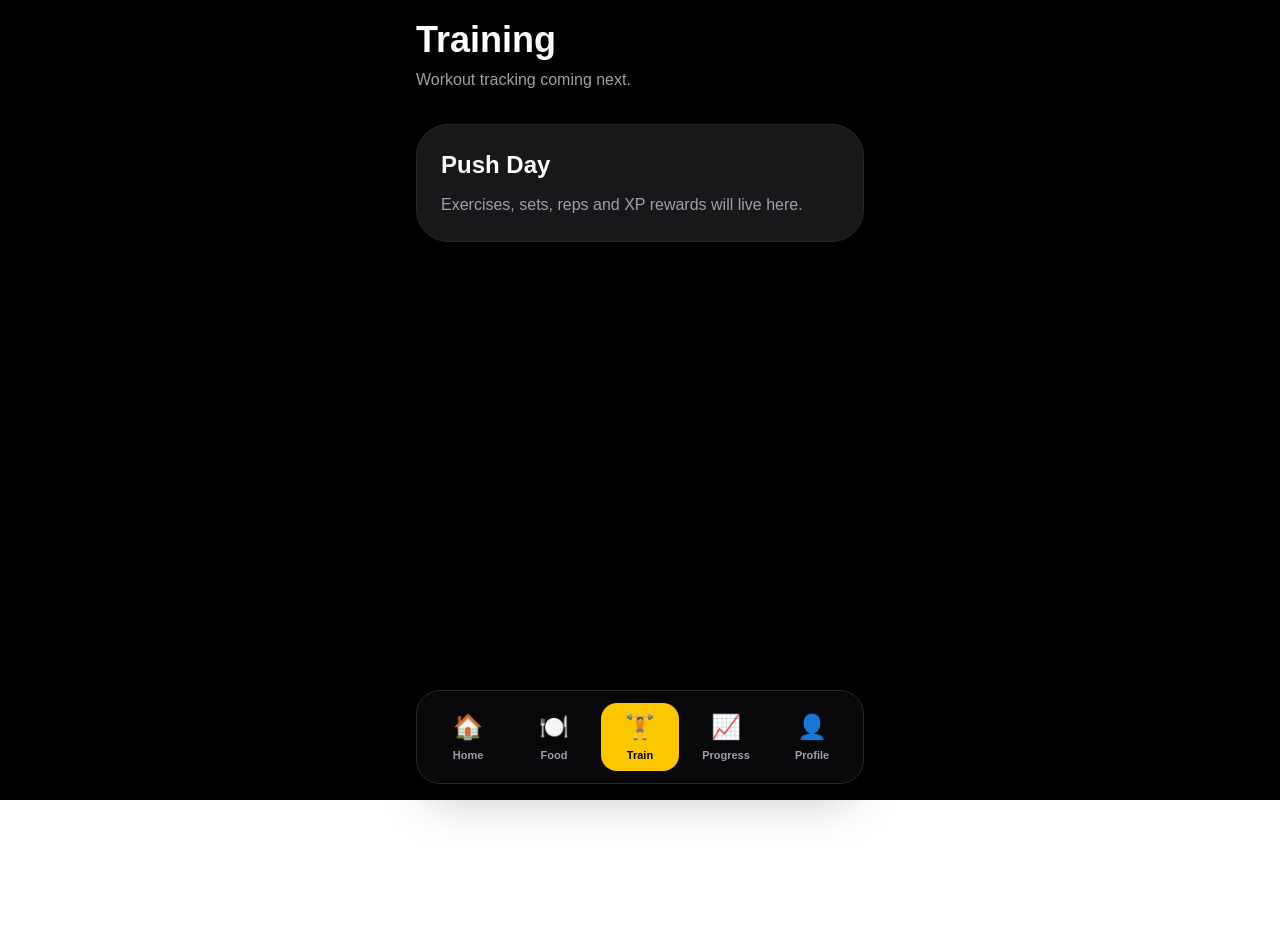
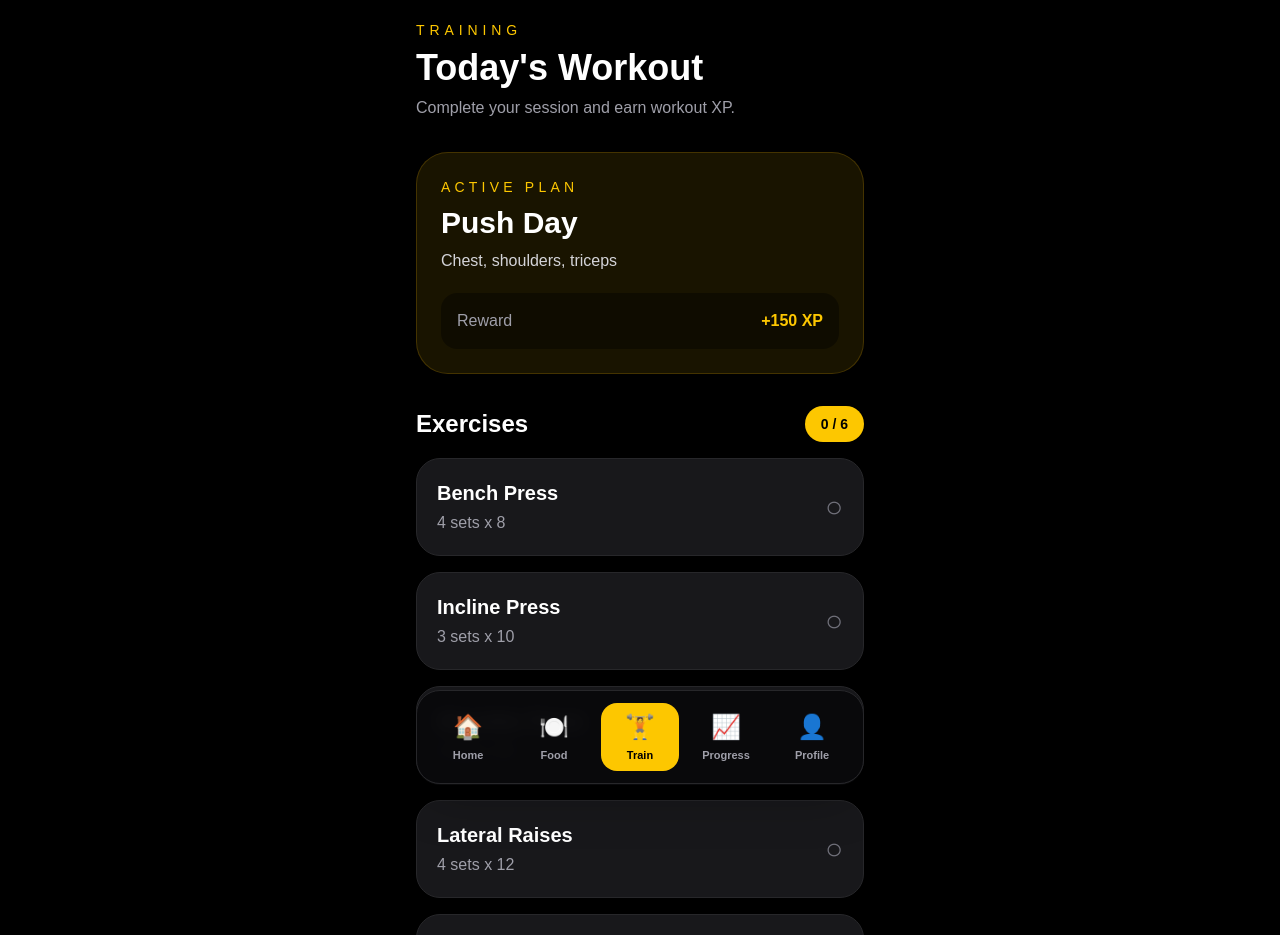
Before and after one commit to MarcRoscoe91/lion-coach, a Next.js app: page /training in a window 1280 px wide. Shown: the top 935 px of the page. Before the commit the page ends 800 px from the top, so only its background shows below. Built offline with nearby package versions, Linux system fonts and the light colour scheme.

Commit message:
Add interactive training page

```diff
--- a/app/training/page.tsx
+++ b/app/training/page.tsx
@@ -1,18 +1,152 @@
+"use client";
+
+import { useEffect, useState } from "react";
+
 import BottomNav from "@/components/navigation/BottomNav";
+import {
+  defaultWorkouts,
+  loadWorkouts,
+  saveWorkouts,
+  type Workout,
+} from "@/lib/workoutStore";
+import {
+  getDateKey,
+  loadDailyRecords,
+  saveDailyRecords,
+  updateDay,
+  type DailyRecords,
+} from "@/lib/dailyStore";
 
 export default function TrainingPage() {
+  const todayKey = getDateKey();
+
+  const [records, setRecords] = useState<DailyRecords>({});
+  const [workouts, setWorkouts] = useState<Workout[]>(defaultWorkouts);
+  const [selectedWorkoutId, setSelectedWorkoutId] = useState("push-day");
+  const [completedExercises, setCompletedExercises] = useState<string[]>([]);
+  const [loaded, setLoaded] = useState(false);
+
+  useEffect(() => {
+    setRecords(loadDailyRecords());
+    setWorkouts(loadWorkouts());
+    setLoaded(true);
+  }, []);
+
+  useEffect(() => {
+    if (!loaded) return;
+
+    saveDailyRecords(records);
+    saveWorkouts(workouts);
+  }, [records, workouts, loaded]);
+
+  const selectedWorkout =
+    workouts.find((workout) => workout.id === selectedWorkoutId) ??
+    workouts[0] ??
+    defaultWorkouts[0];
+
+  const allExercisesComplete =
+    selectedWorkout.exercises.length > 0 &&
+    completedExercises.length === selectedWorkout.exercises.length;
+
+  function toggleExercise(exerciseId: string) {
+    setCompletedExercises((current) =>
+      current.includes(exerciseId)
+        ? current.filter((id) => id !== exerciseId)
+        : [...current, exerciseId]
+    );
+  }
+
+  function completeWorkout() {
+    if (!allExercisesComplete) return;
+
+    setRecords((current) =>
+      updateDay(current, todayKey, {
+        workoutComplete: true,
+      })
+    );
+  }
+
   return (
     <main className="min-h-screen bg-black p-5 text-white">
       <div className="mx-auto max-w-md pb-32">
-        <h1 className="text-4xl font-black">Training</h1>
-        <p className="mt-2 text-zinc-400">Workout tracking coming next.</p>
+        <header>
+          <p className="text-sm uppercase tracking-[0.35em] text-yellow-400">
+            Training
+          </p>
 
-        <section className="mt-8 rounded-[2rem] border border-zinc-800 bg-zinc-900 p-6">
-          <h2 className="text-2xl font-bold">Push Day</h2>
-          <p className="mt-3 text-zinc-400">
-            Exercises, sets, reps and XP rewards will live here.
+          <h1 className="mt-2 text-4xl font-black">Today&apos;s Workout</h1>
+
+          <p className="mt-2 text-zinc-400">
+            Complete your session and earn workout XP.
           </p>
+        </header>
+
+        <section className="mt-8 rounded-[2rem] border border-yellow-500/20 bg-yellow-400/10 p-6">
+          <p className="text-sm uppercase tracking-[0.3em] text-yellow-400">
+            Active Plan
+          </p>
+
+          <h2 className="mt-2 text-3xl font-black">{selectedWorkout.name}</h2>
+
+          <p className="mt-2 text-zinc-300">{selectedWorkout.focus}</p>
+
+          <div className="mt-5 flex items-center justify-between rounded-2xl bg-black/40 p-4">
+            <span className="text-zinc-400">Reward</span>
+            <span className="font-bold text-yellow-400">
+              +{selectedWorkout.xpReward} XP
+            </span>
+          </div>
         </section>
+
+        <section className="mt-8">
+          <div className="mb-4 flex items-center justify-between">
+            <h2 className="text-2xl font-black">Exercises</h2>
+
+            <span className="rounded-full bg-yellow-400 px-4 py-2 text-sm font-bold text-black">
+              {completedExercises.length} / {selectedWorkout.exercises.length}
+            </span>
+          </div>
+
+          <div className="space-y-4">
+            {selectedWorkout.exercises.map((exercise) => {
+              const complete = completedExercises.includes(exercise.id);
+
+              return (
+                <button
+                  key={exercise.id}
+                  onClick={() => toggleExercise(exercise.id)}
+                  className="w-full rounded-3xl border border-zinc-800 bg-zinc-900 p-5 text-left active:scale-[0.98]"
+                >
+                  <div className="flex items-center justify-between">
+                    <div>
+                      <h3 className="text-xl font-bold">{exercise.name}</h3>
+
+                      <p className="mt-1 text-zinc-400">
+                        {exercise.sets} sets x {exercise.reps}
+                      </p>
+                    </div>
+
+                    <span
+                      className={
+                        complete ? "text-3xl text-green-400" : "text-3xl text-zinc-500"
+                      }
+                    >
+                      {complete ? "✓" : "○"}
+                    </span>
+                  </div>
+                </button>
+              );
+            })}
+          </div>
+        </section>
+
+        <button
+          onClick={completeWorkout}
+          disabled={!allExercisesComplete}
+          className="mt-8 w-full rounded-2xl bg-yellow-400 py-4 text-lg font-bold text-black disabled:opacity-40 active:scale-95"
+        >
+          {allExercisesComplete ? "Complete Workout" : "Finish All Exercises"}
+        </button>
       </div>
 
       <BottomNav />
--- /dev/null
+++ b/lib/workoutStore.ts
@@ -0,0 +1,57 @@
+export type Exercise = {
+  id: string;
+  name: string;
+  sets: number;
+  reps: string;
+};
+
+export type Workout = {
+  id: string;
+  name: string;
+  focus: string;
+  xpReward: number;
+  exercises: Exercise[];
+};
+
+export const defaultWorkouts: Workout[] = [
+  {
+    id: "push-day",
+    name: "Push Day",
+    focus: "Chest, shoulders, triceps",
+    xpReward: 150,
+    exercises: [
+      { id: "bench-press", name: "Bench Press", sets: 4, reps: "8" },
+      { id: "incline-press", name: "Incline Press", sets: 3, reps: "10" },
+      { id: "shoulder-press", name: "Shoulder Press", sets: 3, reps: "10" },
+      { id: "lateral-raises", name: "Lateral Raises", sets: 4, reps: "12" },
+      { id: "tricep-pushdown", name: "Tricep Pushdown", sets: 3, reps: "12" },
+      { id: "cardio", name: "30 Min Cardio", sets: 1, reps: "Complete" },
+    ],
+  },
+];
+
+const STORAGE_KEY = "lion-workouts";
+
+export function loadWorkouts(): Workout[] {
+  if (typeof window === "undefined") return defaultWorkouts;
+
+  const saved = localStorage.getItem(STORAGE_KEY);
+
+  if (!saved) return defaultWorkouts;
+
+  try {
+    return JSON.parse(saved);
+  } catch {
+    return defaultWorkouts;
+  }
+}
+
+export function saveWorkouts(workouts: Workout[]) {
+  if (typeof window === "undefined") return;
+
+  localStorage.setItem(STORAGE_KEY, JSON.stringify(workouts));
+}
+
+export function createWorkoutId(name: string) {
+  return `${name.toLowerCase().replace(/[^a-z0-9]+/g, "-")}-${Date.now()}`;
+}
```
